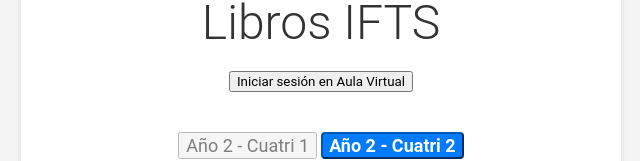
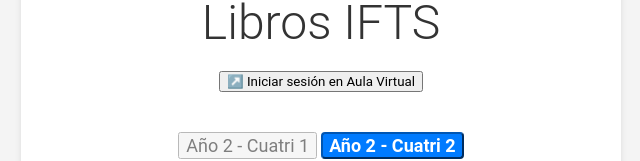
Before and after one commit to romanrios/librosIFTS, a plain HTML site: page index.html in a window 1280 px wide. Shown: the part 162-323 px from the top of the page, without its empty margins (319-959 px from the left). Drawn offline with Linux system fonts and the light colour scheme.

Commit message:
minor fix

```diff
--- a/index.html
+++ b/index.html
@@ -14,7 +14,7 @@
   <div class="container">
     <img class="title_image" src="./ifts_logo.png" alt="Logo IFTS">
     <h1 class="title">Libros IFTS</h1>
-    <button class="info_button" id="login-btn">Iniciar sesión en Aula Virtual</button>
+    <button class="info_button" id="login-btn">↗️ Iniciar sesión en Aula Virtual</button>
 
     <div class="botonera">
       <button class="boton-anio" data-json="materias_2-1.json">Año 2 - Cuatri 1</button>
```
